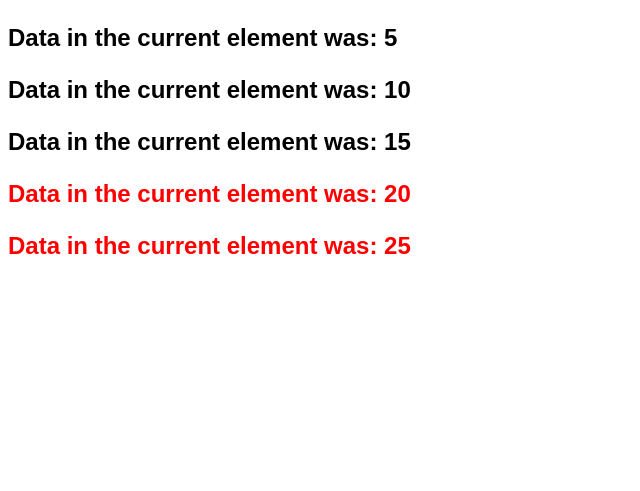
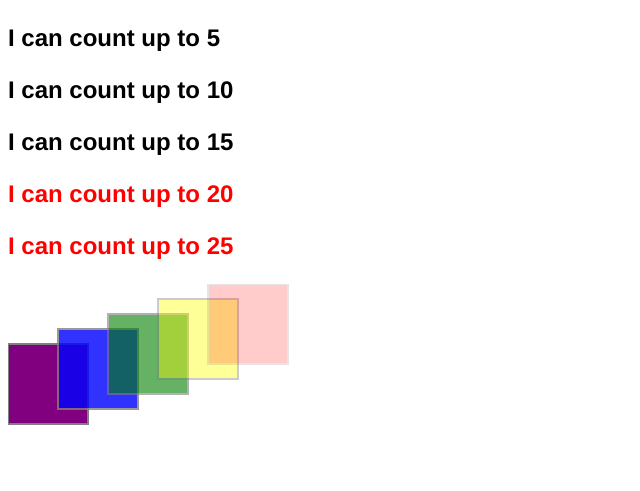
Before and after one commit to mhattingpete/02806_SocialDataAnalysis, a plain HTML site: page index.html in a window 1280 px wide. Shown: the whole page, without its empty margins (0-640 px from the left). Drawn offline with nearby package versions, Linux system fonts and the light colour scheme.

Commit message:
added rectangles to page

```diff
--- a/index.html
+++ b/index.html
@@ -6,15 +6,20 @@
         <script src="https://d3js.org/d3.v3.js"></script>
         <style>
             p {
-                font: bold 24px sans-serif;
+                font-size: 24px;
+                font-weight: bold;
+                font-family: Helvetica, Arial, sans-serif;;
             }
         </style>
     </head>
     <body>
         <script type="text/javascript">
+            // for week 1 part 4.1
             var dataset = [ 5, 10, 15, 20, 25 ];
-            d3.select("body").selectAll("p").data(dataset).enter().append("p").text(function(d) {
-                return "Data in the current element was: "+d;
+            d3.select("body").append("div").attr("id","data");
+            d3.select("body").append("div").attr("id","svg");
+            d3.select("div[id=data]").selectAll("p").data(dataset).enter().append("p").text(function(d) {
+                return "I can count up to "+d;
             }).style("color",function(d) {
                 if (d > 15) {   //Threshold of 15
                     return "red";
@@ -22,6 +27,20 @@
                     return "black";
                 }
             });
+            // for week 1 part 4.2
+            var ids = [0,1,2,3,4];
+            var colors = ["purple","blue","green","yellow","red"];
+            d3.select("div[id=svg]").append("svg").attr("width","500").attr("height","200");
+            d3.select("svg").selectAll("rect").data(ids).enter().append("rect").attr("x",function(d) {
+                return d*50;
+            }).attr("y",function(d) {
+                return 60-d*15;
+            }).attr("width","80").attr("height","80").attr("fill",function(d) {
+                return colors[d];
+            }).attr("stroke","gray").attr("stroke-width","2").attr("opacity",function(d) {
+                return 1.0-d/5.0;
+            });
+
         </script>
     </body>
 </html>
```
